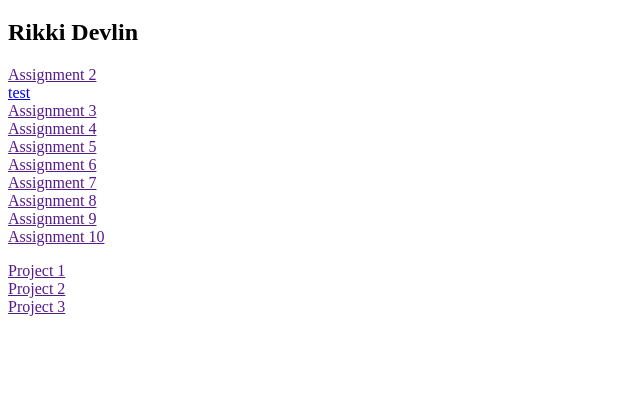
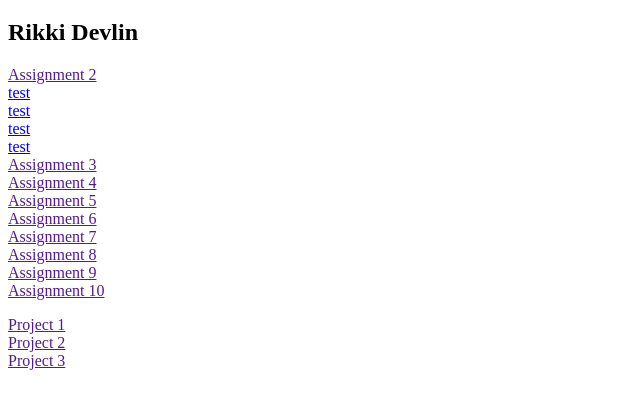
Before and after one commit to rikkidevlin/web-dev-homework, a plain HTML site: page index.html in a window 1280 px wide. Shown: the part 61-470 px from the top of the page, without its empty margins (0-640 px from the left). Drawn offline with Linux system fonts and the light colour scheme.

Commit message:
index update

```diff
--- a/index.html
+++ b/index.html
@@ -12,6 +12,9 @@
 
     <p>
       <a href="">Assignment 2</a><br />
+      <a href="./test/about.html">test</a><br />
+      <a href="./test/about.html">test</a><br />
+      <a href="./test/about.html">test</a><br />
       <a href="./test/about.html">test</a><br />
       <a href="">Assignment 3</a><br />
       <a href="">Assignment 4</a><br />
```
